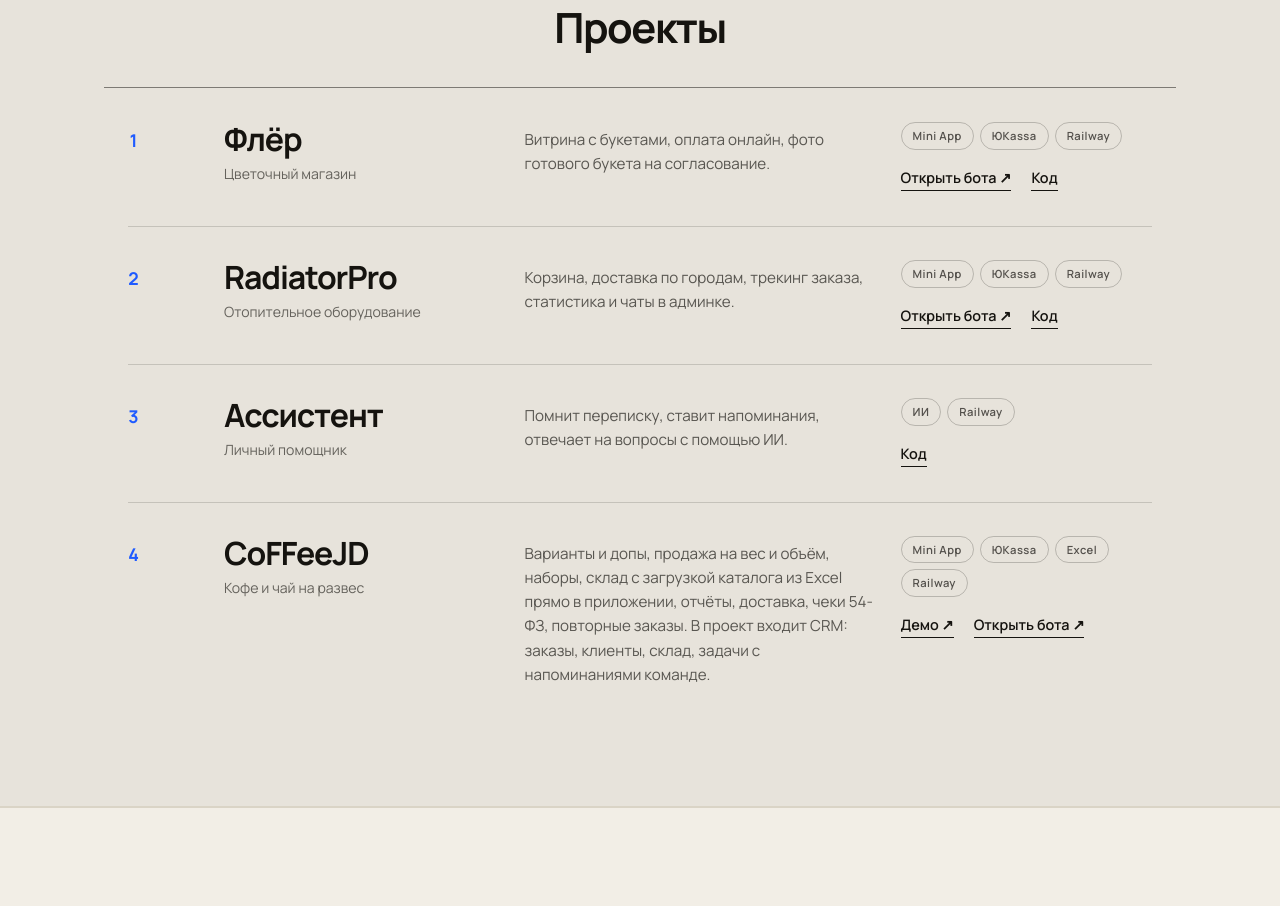
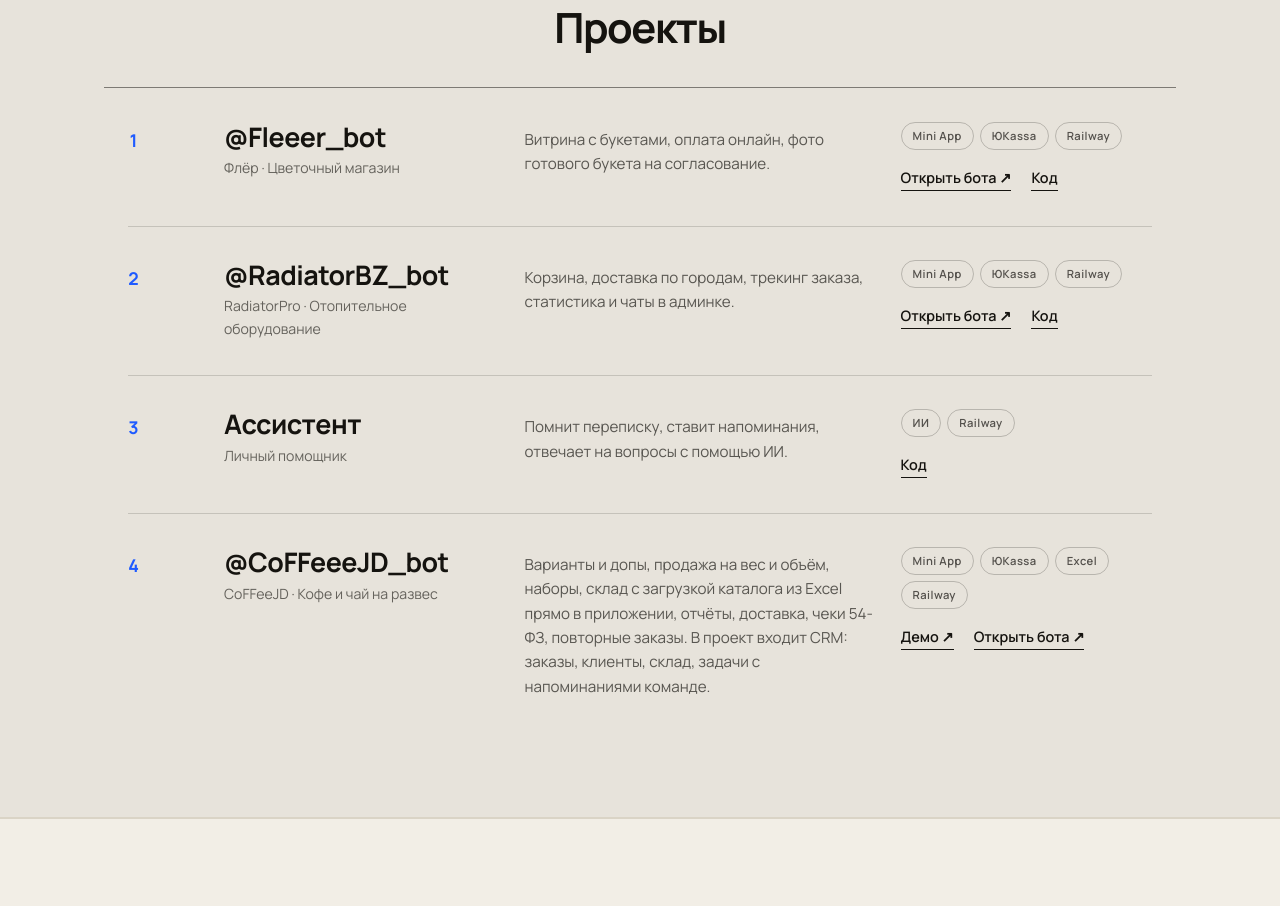
Before and after one commit to zhennyy/botforall, a React (Vite) app: page / in a window 1280 px wide. Shown: the part 1660-2566 px from the top of the page. Built offline with nearby package versions, Linux system fonts and the light colour scheme.

Commit message:
Projects: names as Telegram handles

```diff
--- a/src/components/Projects.jsx
+++ b/src/components/Projects.jsx
@@ -37,8 +37,8 @@ export default function Projects() {
             <li className="work" key={w.num}>
               <span className="num">{w.num}</span>
               <div className="work-main">
-                <h3>{w.name}</h3>
-                <p className="work-kind">{w.kind}</p>
+                <h3>{w.bot ? '@' + w.bot.split('/').pop() : w.name}</h3>
+                <p className="work-kind">{w.bot ? `${w.name} · ${w.kind}` : w.kind}</p>
               </div>
               <p className="work-text">{w.text}</p>
               <div className="work-side">
--- a/src/index.css
+++ b/src/index.css
@@ -292,3 +292,6 @@ footer .foot { flex-direction: column; align-items: center; text-align: center;
 .cbtn b { white-space: nowrap; }
 footer nav.foot-links { border: 0; position: static; background: none; backdrop-filter: none; padding: 0; height: auto; }
 @media (max-width: 700px) { .contact-row { flex-direction: column; align-items: stretch; max-width: 360px; } .cbtn { flex-basis: auto; } }
+
+/* названия проектов как ники в Telegram */
+.work h3 { font-size: clamp(1.25rem, 2.1vw, 1.7rem); letter-spacing: -0.02em; overflow-wrap: anywhere; }
```
